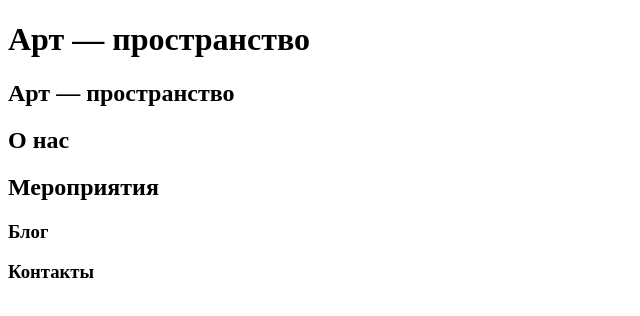
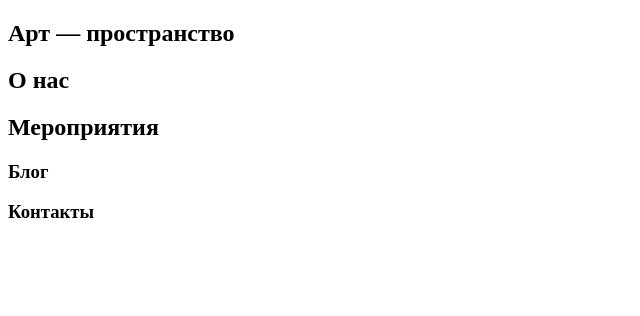
Before and after one commit to Denkon2/tusur, a plain HTML site: page index.html in a window 1280 px wide. Shown: the whole page, without its empty margins (0-640 px from the left). Drawn offline with Linux system fonts and the light colour scheme.

Commit message:
modified index.html

```diff
--- a/index.html
+++ b/index.html
@@ -12,7 +12,7 @@
     </header><!-- header -->
 
     <main>
-        <h1>Арт — пространство</h1>
+
         <section>
             <h1>Арт — пространство</h1>
         </section>
```
